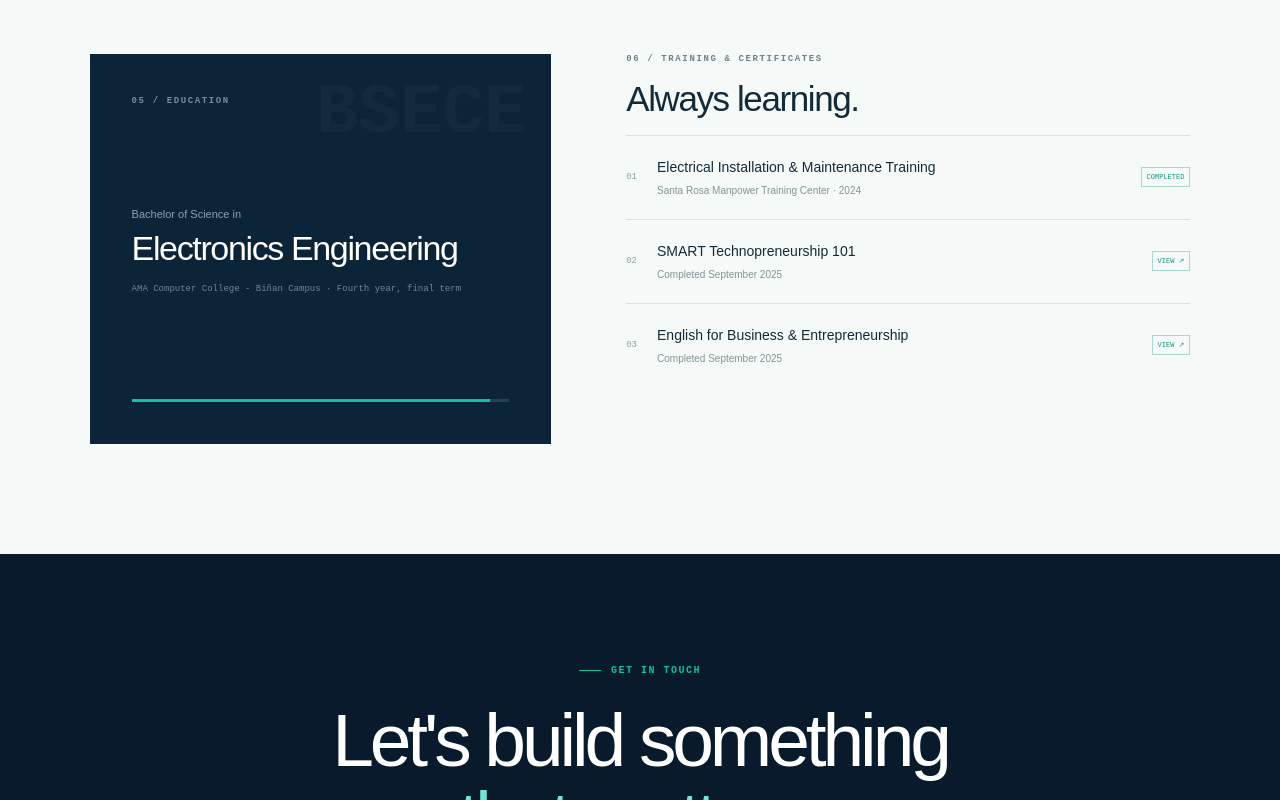
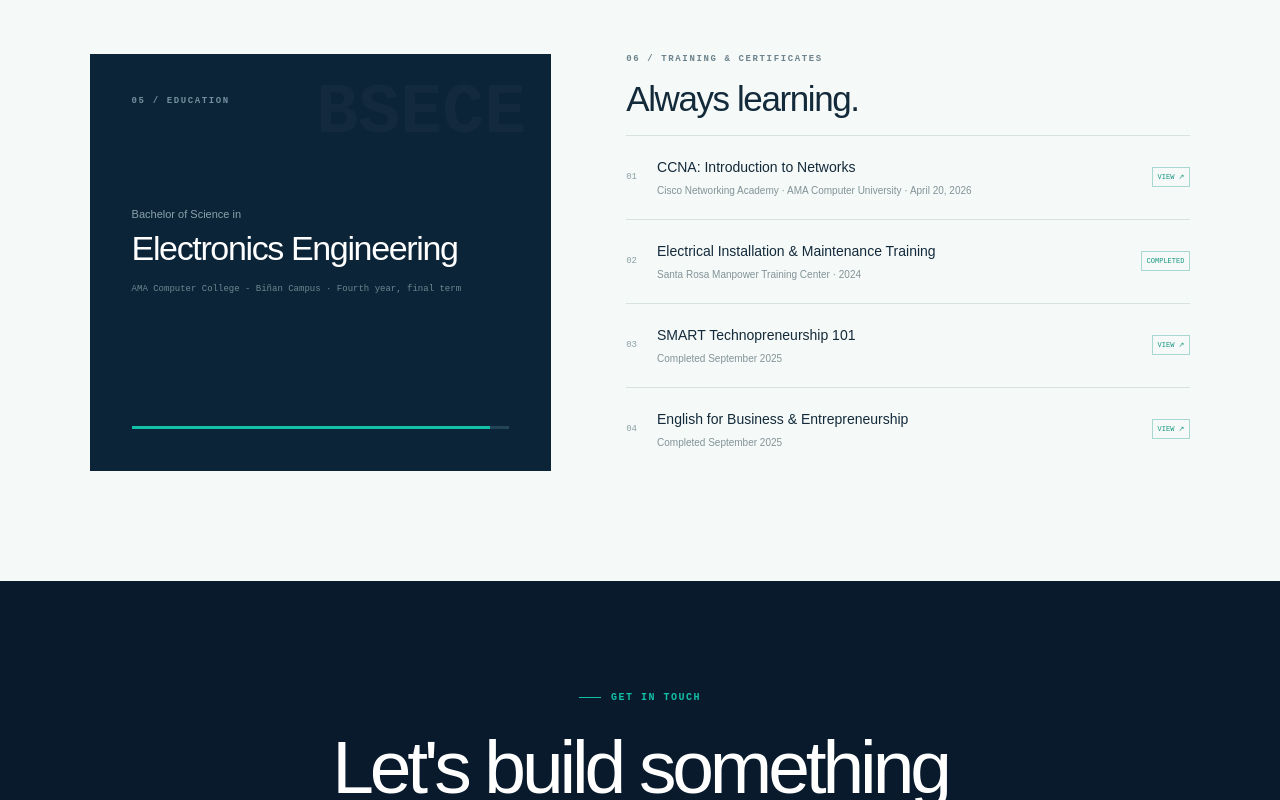
Before and after one commit to vclarencejohn-png/clarence-villanueva-portfolio, a Next.js app: page / in a window 1280 px wide. Shown: the part 3960-4760 px from the top of the page. Built offline with nearby package versions, Linux system fonts and the light colour scheme.

Commit message:
Add CCNA Introduction to Networks certificate

```diff
--- a/app/page.tsx
+++ b/app/page.tsx
@@ -72,7 +72,7 @@ export default function Home() {
 
       <section className="section credentials" id="education">
         <div className="education-card"><div className="section-label">05 / EDUCATION</div><span className="big-number">BSECE</span><p>Bachelor of Science in</p><h2>Electronics Engineering</h2><small>AMA Computer College - Biñan Campus · Fourth year, final term</small><div className="progress"><span style={{width:"95%"}}/></div></div>
-        <div className="certs" id="certifications"><div className="section-label">06 / TRAINING &amp; CERTIFICATES</div><h2>Always learning.</h2><div className="cert-list"><article><span>01</span><div><h3>Electrical Installation &amp; Maintenance Training</h3><p>Santa Rosa Manpower Training Center · 2024</p></div><b>COMPLETED</b></article><article><span>02</span><div><h3>SMART Technopreneurship 101</h3><p>Completed September 2025</p></div><a href="https://drive.google.com/file/d/12SuBX07tjaC7Y_fpXu_Z38gHwVyh6399/view" target="_blank" rel="noreferrer">VIEW ↗</a></article><article><span>03</span><div><h3>English for Business &amp; Entrepreneurship</h3><p>Completed September 2025</p></div><a href="https://drive.google.com/file/d/10HNKul7j_6EJffjU-xe1Id6DiUzoPBEd/view" target="_blank" rel="noreferrer">VIEW ↗</a></article></div></div>
+        <div className="certs" id="certifications"><div className="section-label">06 / TRAINING &amp; CERTIFICATES</div><h2>Always learning.</h2><div className="cert-list"><article><span>01</span><div><h3>CCNA: Introduction to Networks</h3><p>Cisco Networking Academy · AMA Computer University · April 20, 2026</p></div><a href="/ccna-introduction-to-networks-certificate.pdf" target="_blank" rel="noreferrer">VIEW ↗</a></article><article><span>02</span><div><h3>Electrical Installation &amp; Maintenance Training</h3><p>Santa Rosa Manpower Training Center · 2024</p></div><b>COMPLETED</b></article><article><span>03</span><div><h3>SMART Technopreneurship 101</h3><p>Completed September 2025</p></div><a href="https://drive.google.com/file/d/12SuBX07tjaC7Y_fpXu_Z38gHwVyh6399/view" target="_blank" rel="noreferrer">VIEW ↗</a></article><article><span>04</span><div><h3>English for Business &amp; Entrepreneurship</h3><p>Completed September 2025</p></div><a href="https://drive.google.com/file/d/10HNKul7j_6EJffjU-xe1Id6DiUzoPBEd/view" target="_blank" rel="noreferrer">VIEW ↗</a></article></div></div>
       </section>
 
       <section className="contact" id="contact">
```
Also changed, not shown: 1 other file (tests, documents, lock files or other folders).
